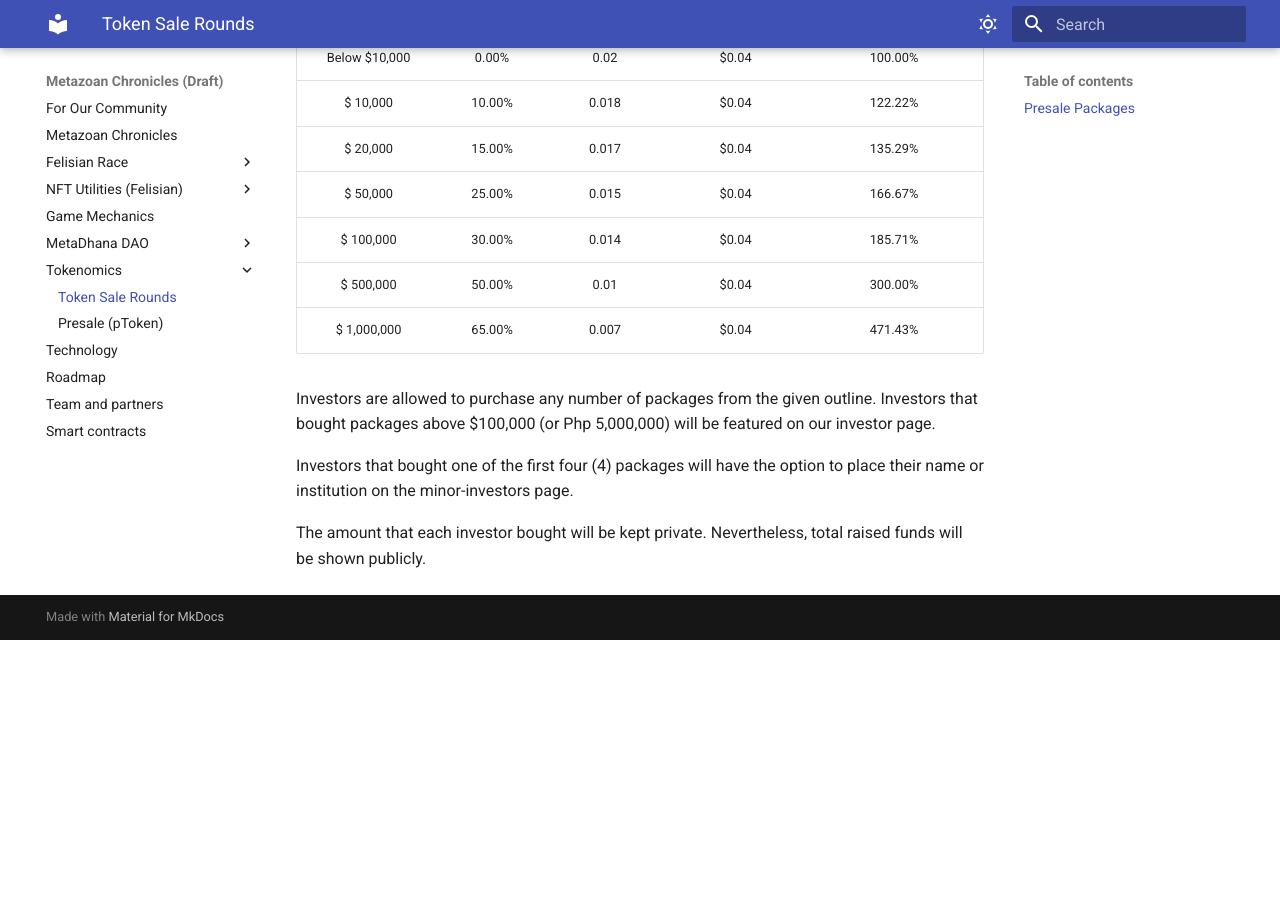
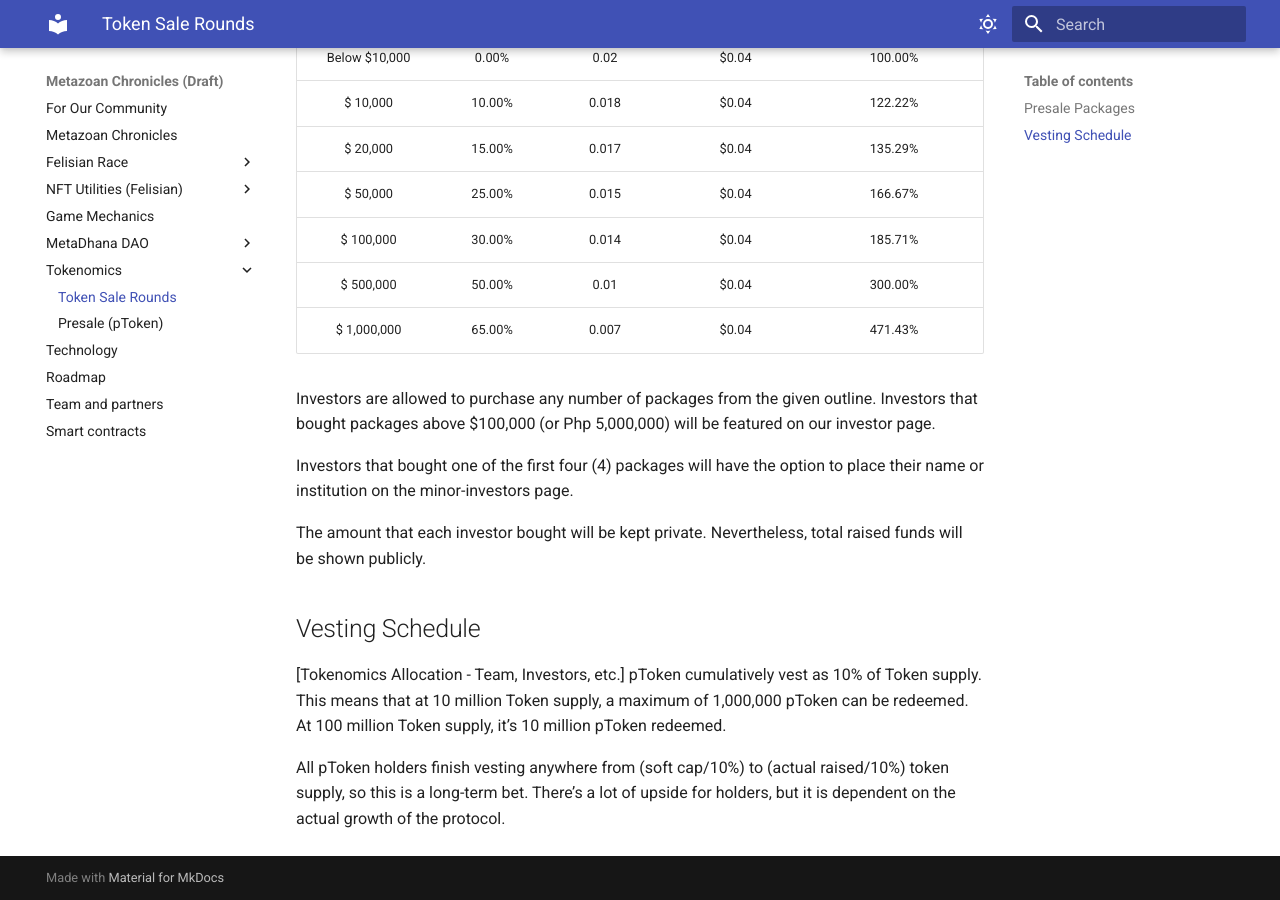
Before and after one commit to AshtreeBV/metazoan-whitepaper, an MkDocs documentation site: the page built from docs/tokenomics/sale-rounds.md, in a window 1280 px wide and 900 px high, scrolled down 673 px. Built offline with MkDocs 1.6.1 and Material for MkDocs 9.7.7, drawn with Linux system fonts in a browser that asks for light colours; before the commit the page ends 1313 px from its top, so only the background shows below that.

Commit message:
tokenomics, VS draft

```diff
--- a/docs/tokenomics/sale-rounds.md
+++ b/docs/tokenomics/sale-rounds.md
@@ -27,3 +27,9 @@ Investors are allowed to purchase any number of packages from the given outline.
 Investors that bought one of the first four (4) packages will have the option to place their name or institution on the minor-investors page.
 
 The amount that each investor bought will be kept private. Nevertheless, total raised funds will be shown publicly.
+
+## Vesting Schedule
+
+[Tokenomics Allocation - Team, Investors, etc.] pToken cumulatively vest as 10% of Token supply. This means that at 10 million Token supply, a maximum of 1,000,000 pToken can be redeemed. At 100 million Token supply, it’s 10 million pToken redeemed.
+
+All pToken holders finish vesting anywhere from (soft cap/10%) to (actual raised/10%) token supply, so this is a long-term bet. There’s a lot of upside for holders, but it is dependent on the actual growth of the protocol.
```
